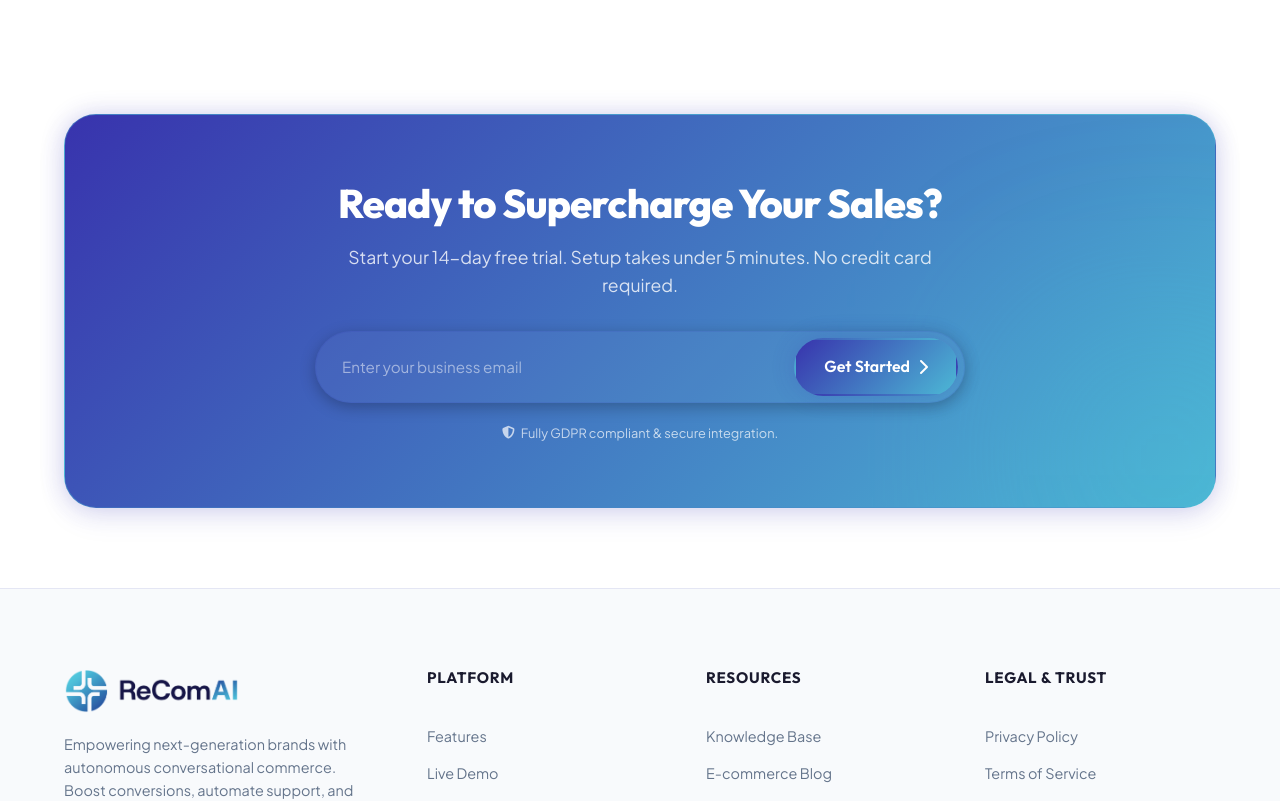
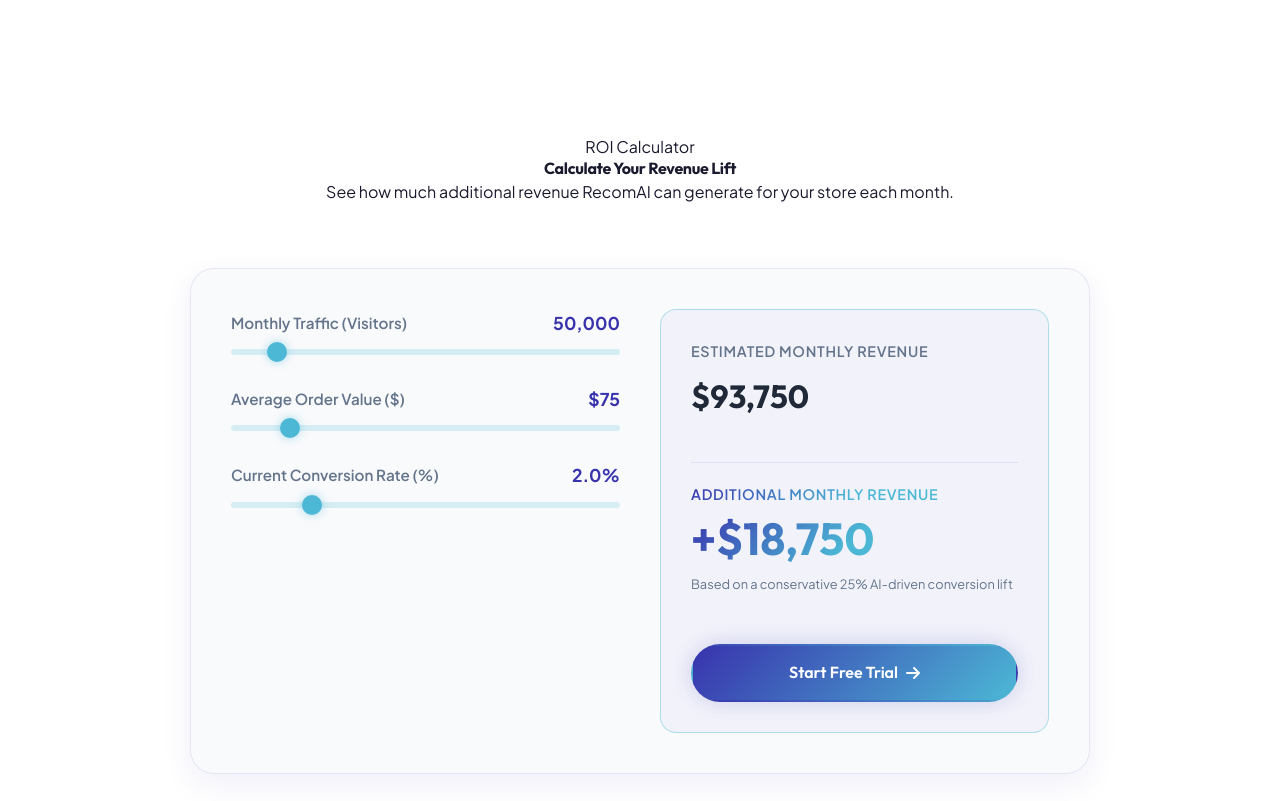
Before and after one commit to shivampb/recom-simple, a React (Vite) app: page / in a window 1280 px wide. Shown: the part 7400-8201 px from the top of the page. Built offline with nearby package versions, Linux system fonts and the light colour scheme.

Commit message:
chore: configure Netlify build settings and SPA routing redirects

```diff
--- a/src/components/conversion-section.tsx
+++ b/src/components/conversion-section.tsx
@@ -108,7 +108,7 @@
                 </div>
                 <p className="text-blue-100 text-sm mb-1">Starter Plan</p>
                 <div className="flex items-end gap-1 mb-1">
-                  <span className="text-4xl sm:text-5xl font-extrabold">$29</span>
+                  <span className="text-4xl sm:text-5xl font-extrabold">$9</span>
                   <span className="text-blue-200 text-sm mb-1.5">/ month</span>
                 </div>
                 <p className="text-blue-200 text-xs mb-6">
--- /dev/null
+++ b/src/components/roi-calculator.tsx
@@ -0,0 +1,120 @@
+import React, { useState, useEffect } from 'react';
+
+export function RoiCalculator() {
+  const [visitors, setVisitors] = useState(50000);
+  const [aov, setAov] = useState(75);
+  const [conversionRate, setConversionRate] = useState(2.0);
+
+  const [extraRevenue, setExtraRevenue] = useState(0);
+  const [newRevenue, setNewRevenue] = useState(0);
+
+  useEffect(() => {
+    // Current calculations
+    const currentRevenue = visitors * (conversionRate / 100) * aov;
+
+    // RecomAI Boost: conservatively 25% relative increase in conversion
+    const boostMultiplier = 1.25;
+    const newCvRate = conversionRate * boostMultiplier;
+
+    const projectedRevenue = visitors * (newCvRate / 100) * aov;
+    const additional = projectedRevenue - currentRevenue;
+
+    setNewRevenue(projectedRevenue);
+    setExtraRevenue(additional);
+  }, [visitors, aov, conversionRate]);
+
+  const formatCurrency = (value: number) => {
+    return new Intl.NumberFormat('en-US', {
+      style: 'currency',
+      currency: 'USD',
+      maximumFractionDigits: 0,
+    }).format(value);
+  };
+
+  return (
+    <section className="roi-section animate-on-scroll">
+      <div className="container">
+        <div className="section-header text-center">
+          <span className="badge badge-glow">ROI Calculator</span>
+          <h2>Calculate Your Revenue Lift</h2>
+          <p className="subtitle">See how much additional revenue RecomAI can generate for your store each month.</p>
+        </div>
+
+        <div className="roi-calculator-wrapper">
+          <div className="roi-glass-card">
+
+            <div className="roi-inputs">
+              <div className="roi-input-group">
+                <div className="roi-input-header">
+                  <label>Monthly Traffic (Visitors)</label>
+                  <span className="roi-value">{visitors.toLocaleString()}</span>
+                </div>
+                <input
+                  type="range"
+                  min="1000"
+                  max="500000"
+                  step="1000"
+                  value={visitors}
+                  onChange={(e) => setVisitors(Number(e.target.value))}
+                  className="roi-slider"
+                />
+              </div>
+
+              <div className="roi-input-group">
+                <div className="roi-input-header">
+                  <label>Average Order Value ($)</label>
+                  <span className="roi-value">{formatCurrency(aov)}</span>
+                </div>
+                <input
+                  type="range"
+                  min="10"
+                  max="500"
+                  step="5"
+                  value={aov}
+                  onChange={(e) => setAov(Number(e.target.value))}
+                  className="roi-slider"
+                />
+              </div>
+
+              <div className="roi-input-group">
+                <div className="roi-input-header">
+                  <label>Current Conversion Rate (%)</label>
+                  <span className="roi-value">{conversionRate.toFixed(1)}%</span>
+                </div>
+                <input
+                  type="range"
+                  min="0.1"
+                  max="10"
+                  step="0.1"
+                  value={conversionRate}
+                  onChange={(e) => setConversionRate(Number(e.target.value))}
+                  className="roi-slider"
+                />
+              </div>
+            </div>
+
+            <div className="roi-results-panel">
+              <div className="roi-result-item">
+                <div className="roi-result-label">Estimated Monthly Revenue</div>
+                <div className="roi-result-value base">{formatCurrency(newRevenue)}</div>
+              </div>
+
+              <div className="roi-divider"></div>
+
+              <div className="roi-result-item highlight">
+                <div className="roi-result-label text-gradient">Additional Monthly Revenue</div>
+                <div className="roi-result-value boost text-gradient">+{formatCurrency(extraRevenue)}</div>
+                <div className="roi-micro-text">Based on a conservative 25% AI-driven conversion lift</div>
+              </div>
+
+              <button className="btn btn-glow roi-cta-btn">
+                Start Free Trial <i className="fa-solid fa-arrow-right"></i>
+              </button>
+            </div>
+
+          </div>
+        </div>
+      </div>
+    </section>
+  );
+}
--- a/src/pages/landing.tsx
+++ b/src/pages/landing.tsx
@@ -1,9 +1,11 @@
 import { useEffect } from "react";
 import { Link } from "react-router-dom";
 import "../styles/landing.css";
+// @ts-ignore
 import { initLandingScript } from "./landing-script.js";
 import { SharedNav } from "../components/shared-nav";
 import { SharedFooter } from "../components/shared-footer";
+import { RoiCalculator } from "../components/roi-calculator";
 
 export function Landing() {
   useEffect(() => {
@@ -460,7 +462,7 @@
 
             <div className="pricing-card featured animate-on-scroll">
               <div className="popular-tag">MOST POPULAR</div>
-              <div class="card-tier-label">Growth</div>
+              <div className="card-tier-label">Growth</div>
               <div className="card-price">
                 <span className="currency">$</span>
                 <span className="price-number" data-monthly="149" data-annual="119">149</span>
@@ -566,6 +568,8 @@
           </div>
         </div>
       </section>
+      {/* ROI Calculator Section */}
+      <RoiCalculator />
 
       {/* Action Section / Newsletter */}
       <section className="cta-banner-section">
--- a/src/styles/landing.css
+++ b/src/styles/landing.css
@@ -2459,3 +2459,124 @@
     0% { opacity: 0; transform: translateX(40px); }
     100% { opacity: 1; transform: translateX(0); }
 }
+
+/* ROI Calculator Styles */
+.roi-section {
+    padding: 100px 0;
+    position: relative;
+    z-index: 5;
+}
+.roi-calculator-wrapper {
+    max-width: 900px;
+    margin: 40px auto 0;
+}
+.roi-glass-card {
+    background: var(--bg-dark-card);
+    backdrop-filter: var(--glass-blur);
+    -webkit-backdrop-filter: var(--glass-blur);
+    border: 1px solid var(--border-color);
+    border-radius: 24px;
+    padding: 40px;
+    box-shadow: var(--shadow-card);
+    display: grid;
+    grid-template-columns: 1fr 1fr;
+    gap: 40px;
+}
+.roi-inputs {
+    display: flex;
+    flex-direction: column;
+    gap: 30px;
+}
+.roi-input-group {
+    display: flex;
+    flex-direction: column;
+    gap: 12px;
+}
+.roi-input-header {
+    display: flex;
+    justify-content: space-between;
+    align-items: center;
+}
+.roi-input-header label {
+    font-weight: 600;
+    color: var(--text-muted);
+    font-size: 0.95rem;
+}
+.roi-value {
+    font-weight: 700;
+    color: var(--color-primary);
+    font-size: 1.1rem;
+}
+.roi-slider {
+    width: 100%;
+    height: 6px;
+    background: rgba(76, 184, 213, 0.2);
+    border-radius: 3px;
+    outline: none;
+    -webkit-appearance: none;
+}
+.roi-slider::-webkit-slider-thumb {
+    -webkit-appearance: none;
+    width: 20px;
+    height: 20px;
+    border-radius: 50%;
+    background: var(--color-secondary);
+    cursor: pointer;
+    box-shadow: 0 0 10px rgba(76, 184, 213, 0.5);
+}
+.roi-results-panel {
+    background: rgba(56, 51, 173, 0.03);
+    border-radius: 16px;
+    padding: 30px;
+    display: flex;
+    flex-direction: column;
+    justify-content: center;
+    border: 1px solid var(--border-color-glow);
+}
+.roi-result-item {
+    margin-bottom: 20px;
+}
+.roi-result-label {
+    font-size: 0.9rem;
+    font-weight: 600;
+    color: var(--text-muted);
+    margin-bottom: 8px;
+    text-transform: uppercase;
+    letter-spacing: 0.05em;
+}
+.roi-result-value {
+    font-size: 2rem;
+    font-weight: 700;
+    font-family: var(--font-heading);
+}
+.roi-result-value.base {
+    color: var(--text-dark);
+}
+.roi-result-value.boost {
+    font-size: 2.8rem;
+    line-height: 1.1;
+}
+.roi-divider {
+    height: 1px;
+    background: var(--border-color);
+    margin: 20px 0;
+}
+.roi-micro-text {
+    font-size: 0.8rem;
+    color: var(--text-muted);
+    margin-top: 10px;
+}
+.roi-cta-btn {
+    margin-top: 30px;
+    width: 100%;
+    justify-content: center;
+}
+@media (max-width: 768px) {
+    .roi-glass-card {
+        grid-template-columns: 1fr;
+        padding: 24px;
+    }
+    .roi-result-value.boost {
+        font-size: 2.2rem;
+    }
+}
```
